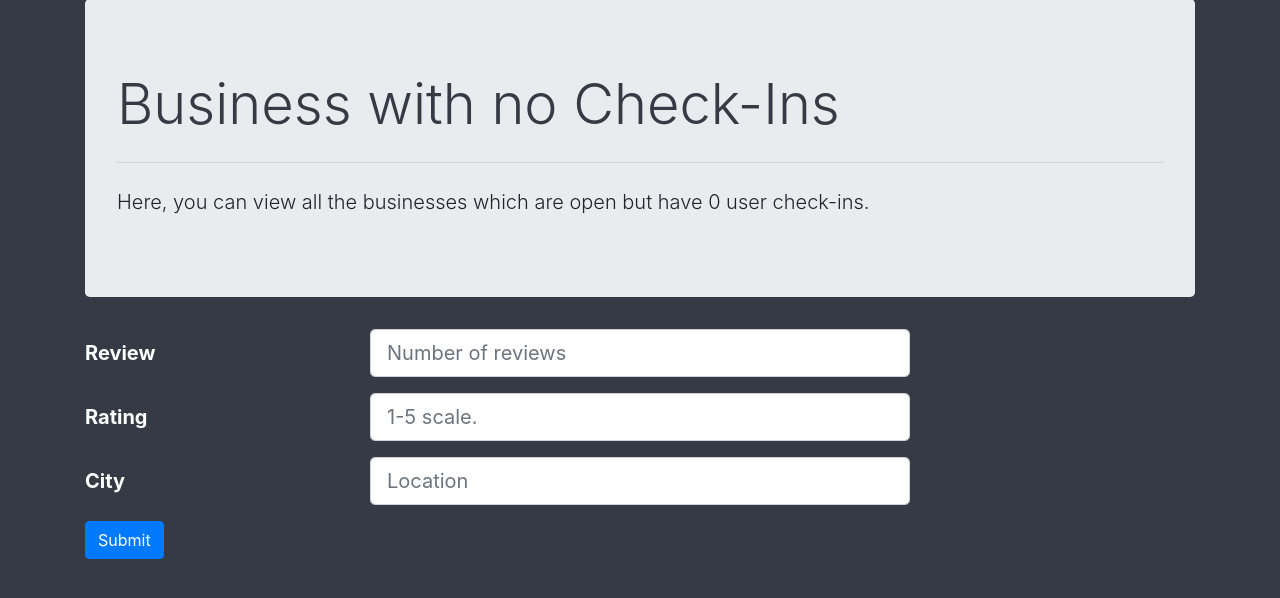
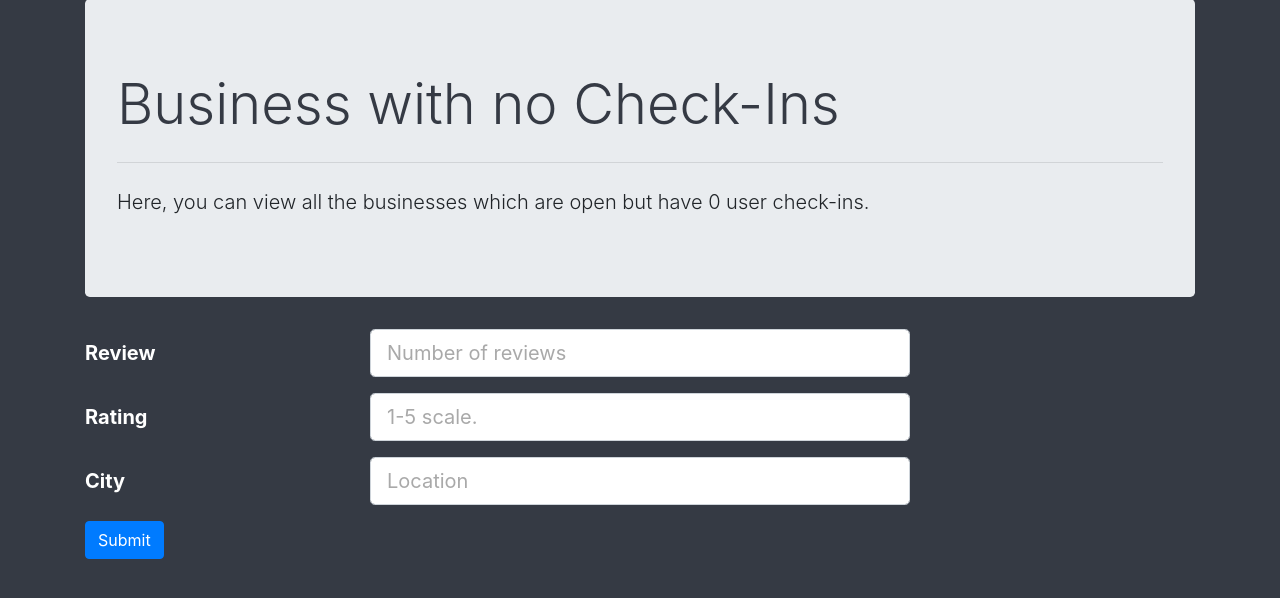
Before and after one commit to ruijin6000/critiquel, a Flask app: page /no-checkin in a window 1280 px wide. Shown: the part 77-675 px from the top of the page. Run offline with Flask 2, Linux system fonts and the light colour scheme; data that the repository does not hold is empty; some libraries are stand-ins or nearby versions.

Commit message:
Fixed input field tetx color and placeholder color

```diff
--- a/critique/static/stylesheets/base.css
+++ b/critique/static/stylesheets/base.css
@@ -14,6 +14,14 @@ h6 {
   color: black;
 }
 
+.form-control::placeholder{
+	color: #A9A9A9;
+}
+
 .form-control:focus::placeholder { /* Most modern browsers support this now. */
    color: transparent;
 }
+
+.form-control::input {
+	color: black;
+}
```
